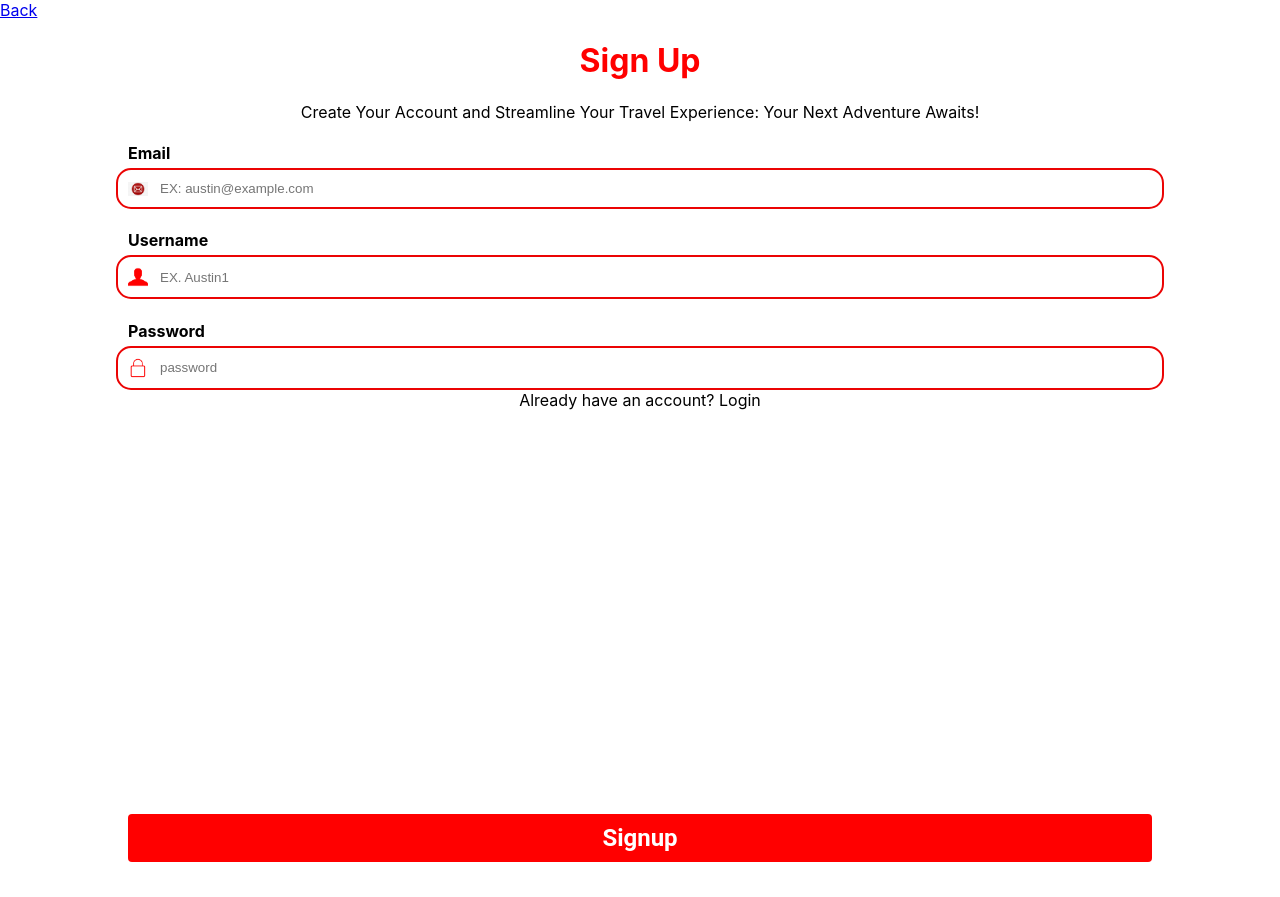
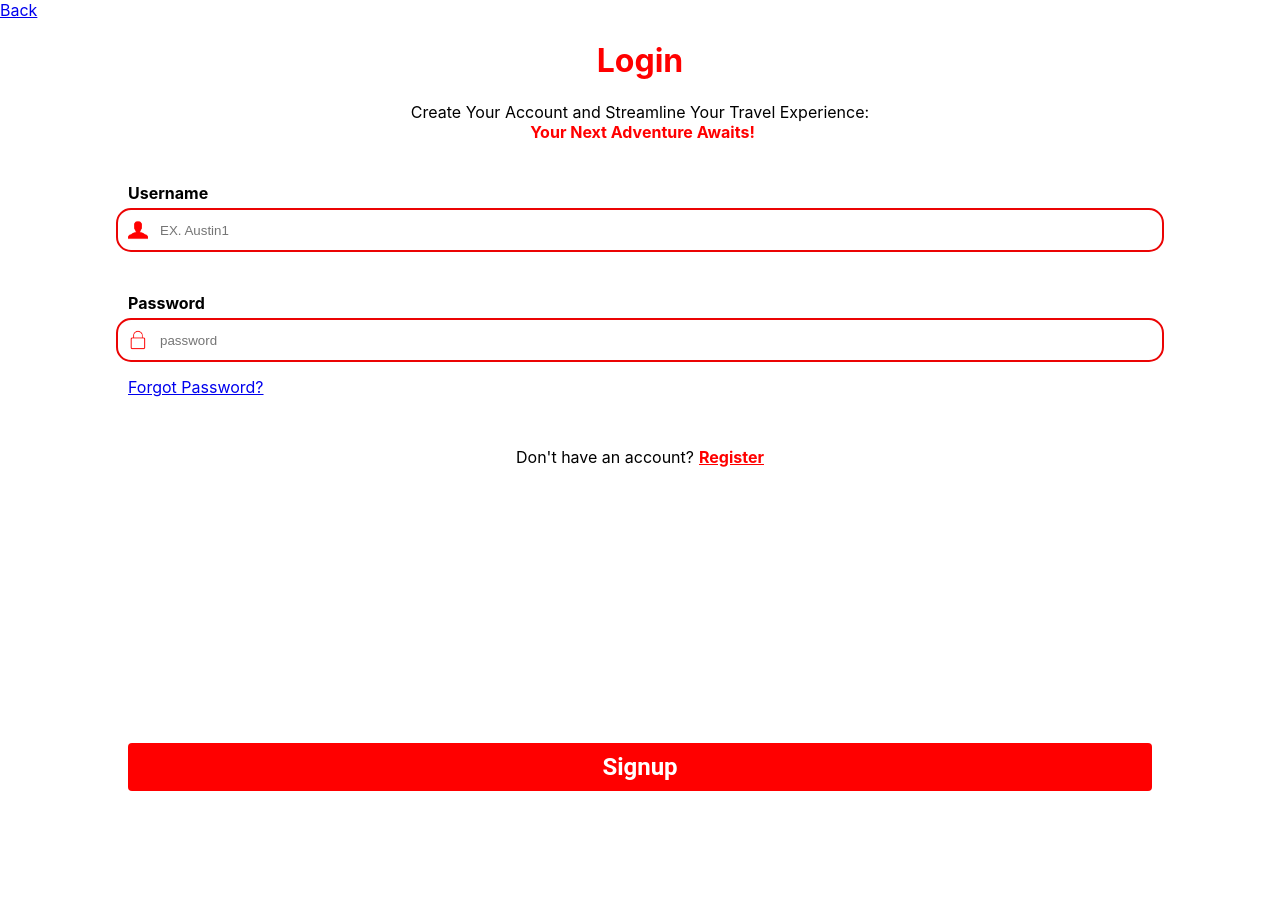
Before and after one commit to TylerWitzke/pocket-planner, a React (Create React App) app in the folder pocket-planner/: page / in a window 1280 px wide. After the commit the page ends 826 px from the top, so only its background shows below. Built offline with nearby package versions, Linux system fonts and the light colour scheme.

Commit message:
Login component

```diff
--- a/pocket-planner/src/App.js
+++ b/pocket-planner/src/App.js
@@ -2,6 +2,7 @@ import logo from './logo.svg';
 import './App.css';
 import LoginSignup from './components/LoginSignup/LoginSignup';
 import Signup from './components/Signup/Signup';
+import Login from './components/Login/Login';
 
 const test = false;
 
@@ -9,7 +10,8 @@ function App() {
   return (
     <div>
       { test && <LoginSignup/>}
-      { !test && <Signup/>}
+      { test && <Signup/>}
+      { !test && <Login/>}
     </div>
   );
 }
--- /dev/null
+++ b/pocket-planner/src/components/Login/Login.css
@@ -0,0 +1,63 @@
+.basic-header {
+    color:red;
+    display: flex;
+    justify-content: center;
+    flex-direction: column;
+    align-items: center;
+  }
+
+  .button-container {
+    display: flex;
+    justify-content: center;
+    flex-direction: column;
+    align-items: center;
+    padding-top: 20%;
+  }
+
+  .top-text {
+    display: flex;
+    justify-content: center;
+    flex-direction: column;
+    align-items: center;
+    text-align: center;
+  }
+
+  .bottom-text {
+    display: flex;
+    justify-content: center;
+    flex-direction: row;
+    align-items: center;
+    padding-top: 50px;
+  }
+
+.inputbox-container {
+    display: flex;
+    justify-content: center;
+    flex-direction: column;
+    align-items: center;
+}
+
+.forgot-password {
+    display: flex;
+    padding-left: 10%;
+    padding-top: 15px;
+}
+
+.basic-h4 {
+  padding-left: 10%;
+  margin-bottom: 5px;
+  padding-top: 20px;
+}
+
+  .red-text {
+    padding-left: 5px;
+    color: red;
+    font-weight: bold;
+  }
+
+  .red-text-underline {
+    padding-left: 5px;
+    color: red;
+    font-weight: bold;
+    text-decoration: underline;
+  }
--- /dev/null
+++ b/pocket-planner/src/components/Login/Login.jsx
@@ -0,0 +1,55 @@
+import React, { useState } from 'react';
+import InputBox from '../InputBox/InputBox';
+import GeneralButton from '../GeneralButton/GeneralButton';
+import passwordIcon from '../assets/password_icon.png'
+import usernameIcon from '../assets/username_icon.png'
+import './Login.css';
+
+const Login = () => {
+    const [passwordInputValue, setPasswordInputValue] = useState('');
+    const [usernameInputValue, setUsernameInputValue] = useState('');
+
+    const handlePasswordInputChange = (e) => {
+        setPasswordInputValue(e.target.value);
+      };
+
+      const handleUsernameInputChange = (e) => {
+        setUsernameInputValue(e.target.value);
+      };
+
+  return (
+    <div>
+      <a
+        href="#"
+        onClick={() => {
+          console.log("Go back");
+        }}
+      >
+        Back
+      </a>
+      <h1 className="basic-header">Login</h1>
+      <div className="top-text">
+        Create Your Account and Streamline Your Travel Experience:
+        <span className="red-text"> Your Next Adventure Awaits!</span>
+      </div>
+      <h4 className='basic-h4'>Username</h4>
+      <div className='inputbox-container'>
+      <InputBox icon={usernameIcon} placeholder="EX. Austin1" value={usernameInputValue} onChange={handleUsernameInputChange} type="text"/>
+      </div>
+      <h4 className='basic-h4'>Password</h4>
+      <div className='inputbox-container'>
+      <InputBox icon={passwordIcon} placeholder="password" value={passwordInputValue} onChange={handlePasswordInputChange} type="password"/>
+      </div>
+      <a className='forgot-password' href="#" onClick={()=>{console.log("forgot passowrd")}}>Forgot Password?</a>
+      <div className='bottom-text'>
+        Don't have an account?
+        <span className='red-text-underline' onClick={()=>{console.log("yolo")}}> Register</span>
+      </div>
+      <div className='button-container'>
+      <GeneralButton label="Signup" onClick={()=>{console.log("fook")}} paddingTop="20px" paddingBottom="20px"/>
+      </div>
+    </div>
+  );
+};
+
+export default Login;
--- a/pocket-planner/src/components/Signup/Signup.css
+++ b/pocket-planner/src/components/Signup/Signup.css
@@ -37,6 +37,19 @@
 .bottom-text {
   display: flex;
   justify-content: center;
-  flex-direction: column;
+  flex-direction: row;
   align-items: center;
 }
+
+.red-text {
+  padding-left: 5px;
+  color: red;
+  font-weight: bold;
+}
+
+.red-text-underline {
+  padding-left: 5px;
+  color: red;
+  font-weight: bold;
+  text-decoration: underline;
+}
--- a/pocket-planner/src/components/Signup/Signup.jsx
+++ b/pocket-planner/src/components/Signup/Signup.jsx
@@ -31,7 +31,8 @@ const Signup = () => {
       </a>
       <h1 className='basic-header'>Sign Up</h1>
       <div className='top-text'>
-        Create Your Account and Streamline Your Travel Experience: Your Next Adventure Awaits!
+        Create Your Account and Streamline Your Travel Experience:
+        <span className='red-text'> Your Next Adventure Awaits!</span>
       </div>
       <h4 className='basic-h4'>Email</h4>
       <div className='inputbox-container'>
@@ -46,7 +47,8 @@ const Signup = () => {
       <InputBox icon={passwordIcon} placeholder="password" value={passwordInputValue} onChange={handlePasswordInputChange} type="password"/>
       </div>
       <div className='bottom-text'>
-        Already have an account? Login
+        Already have an account?
+        <span className='red-text-underline' onClick={()=>{console.log("yolo")}}> Login</span>
       </div>
       <div className='button-container'>
       <GeneralButton label="Signup" onClick={()=>{console.log("fook")}} paddingTop="20px" paddingBottom="20px"/>
```
